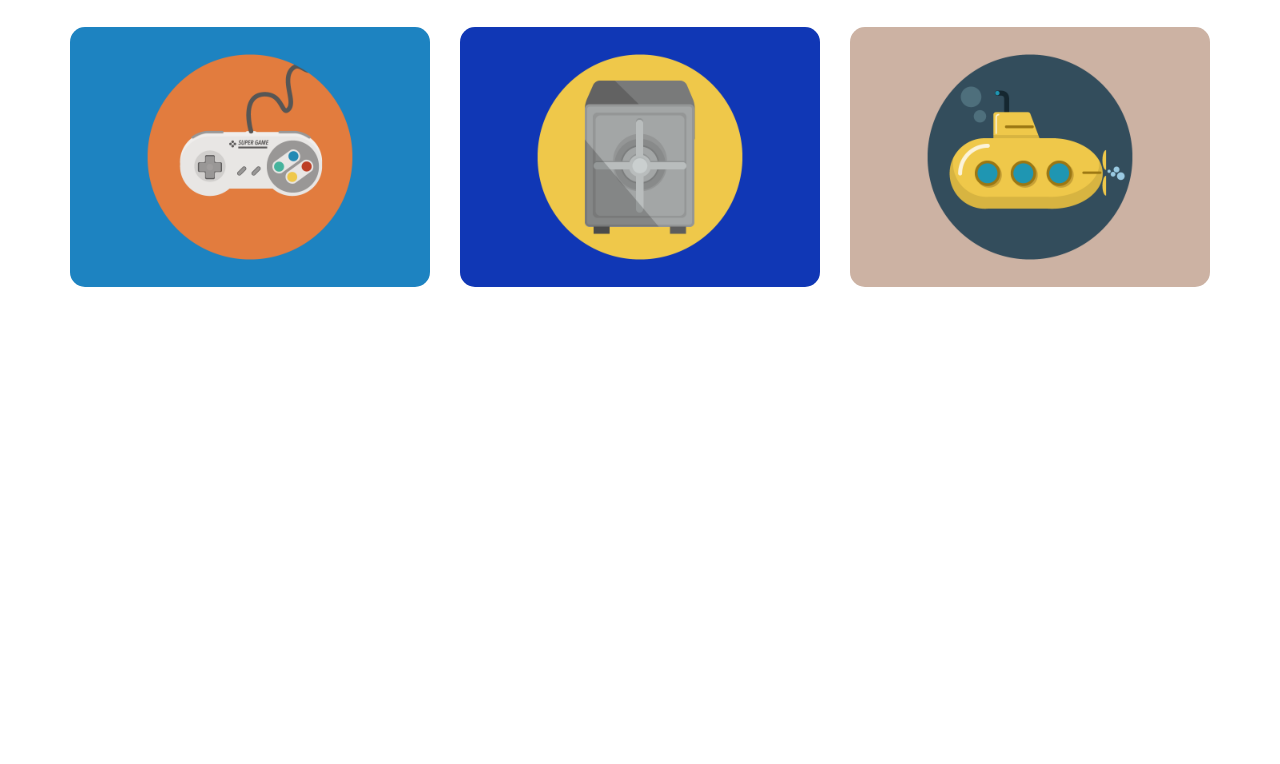
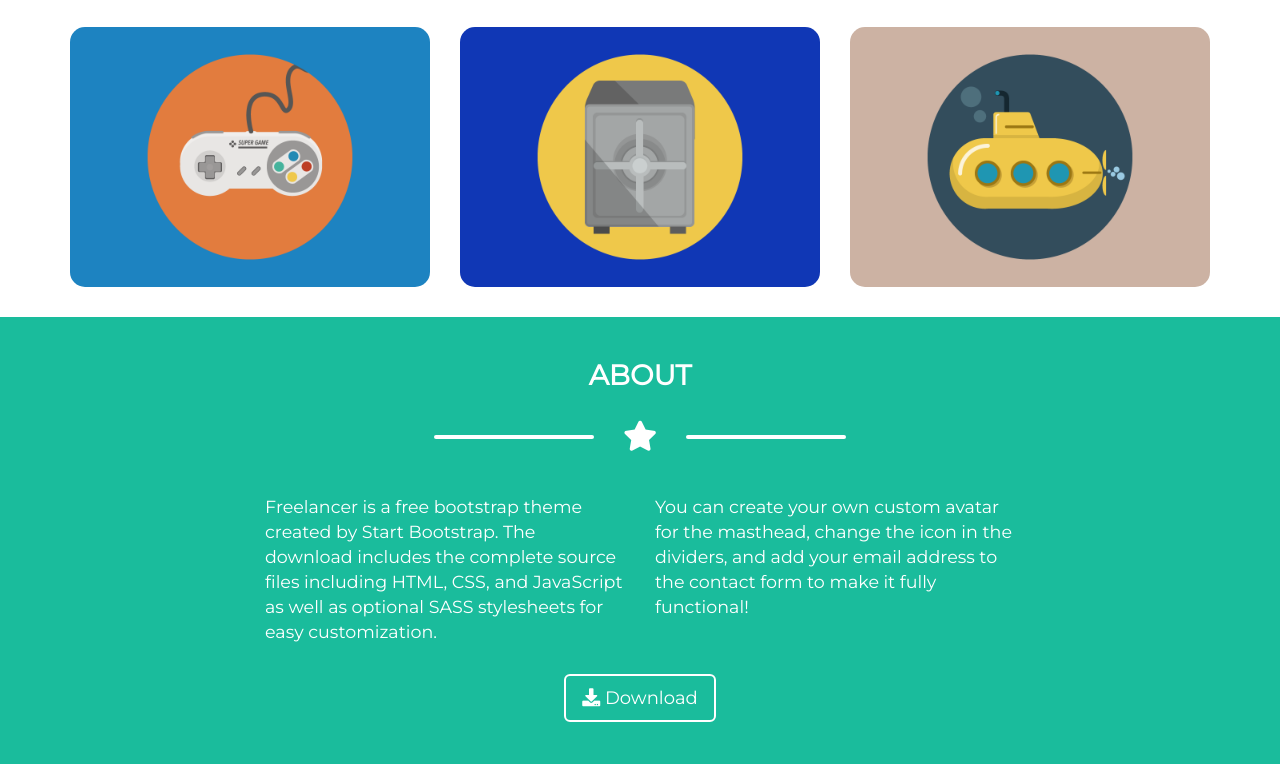
Before and after one commit to templarec/html-css-bootstrap-freelancer, a plain HTML site: page index.html in a window 1280 px wide. Shown: the part 1023-1787 px from the top of the page. Before the commit the page ends 1340 px from the top, so only its background shows below. Drawn offline with nearby package versions, Linux system fonts and the light colour scheme.

Commit message:
about ok

```diff
--- a/assets/css/master.css
+++ b/assets/css/master.css
@@ -91,6 +91,32 @@ header {
 .card-img {
   padding-bottom: 30px;
 }
+#about {
+  background-color: #1ABC9C;
+  text-align: center;
+  padding-bottom: 42px;
+}
+.about-title h1 {
+  text-transform: uppercase;
+  color: #fff;
+  font-weight: bold;
+  font-size: 2em;
+  padding-top: 0.8em;
+}
+.about-desc {
+  text-align: left;
+  color: #fff;
+  font-size: 1.25em;
+}
+.about-desc p {
+  padding-top: 20px;
+}
+.my-dld-btn {
+  background-color: transparent;
+  border: 2px solid #fff;
+  color: #fff;
+  margin-top: 20px;
+}
 @media all and (min-width: 768px) {
   #big-title div h1  {
     font-size: 3.2em;
--- a/index.html
+++ b/index.html
@@ -112,6 +112,38 @@
       </div>
       </div>
     </section>
+    <section id="about">
+      <div class="container">
+        <div class="row">
+          <div class="col-xs-12 col-sm-12 col-ms-12">
+            <div class="about-title">
+              <h1>About</h1>
+            </div>
+            <div class="divider">
+              <div class="lines"></div>
+              <div class="star"><i class="fas fa-star"></i></div>
+              <div class="lines"></div>
+            </div>
+          </div>
+        </div>
+        <div class="row">
+          <div class="about-desc col-xs-offset-2 col-xs-8 col-sm-offset-2 col-sm-4">
+            <p>
+              Freelancer is a free bootstrap theme created by Start Bootstrap. The download includes the complete source files including HTML, CSS, and JavaScript as well as optional SASS stylesheets for easy customization.
+            </p>
+          </div>
+          <div class="about-desc col-xs-offset-2 col-xs-8 col-sm-offset-0 col-sm-4">
+            <p>
+              You can create your own custom avatar for the masthead, change the icon in the dividers, and add your email address to the contact form to make it fully functional!
+            </p>
+          </div>
+        </div>
+        <div class="row">
+          <a class="btn btn-primary btn-lg my-dld-btn" href="#" role="button"><i class="fas fa-download"></i> Download</a>
+        </div>
+
+      </div>
+    </section>
     <!-- Latest compiled and minified JavaScript -->
     <script src="https://cdnjs.cloudflare.com/ajax/libs/jquery/3.5.1/jquery.min.js" integrity="sha512-bLT0Qm9VnAYZDflyKcBaQ2gg0hSYNQrJ8RilYldYQ1FxQYoCLtUjuuRuZo+fjqhx/qtq/1itJ0C2ejDxltZVFg==" crossorigin="anonymous"></script>
     <script src="https://maxcdn.bootstrapcdn.com/bootstrap/3.3.7/js/bootstrap.min.js" integrity="sha384-Tc5IQib027qvyjSMfHjOMaLkfuWVxZxUPnCJA7l2mCWNIpG9mGCD8wGNIcPD7Txa" crossorigin="anonymous"></script>
```
